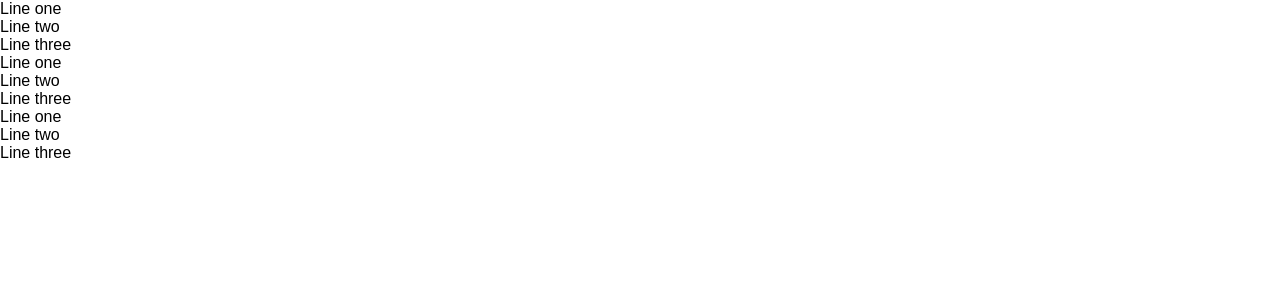
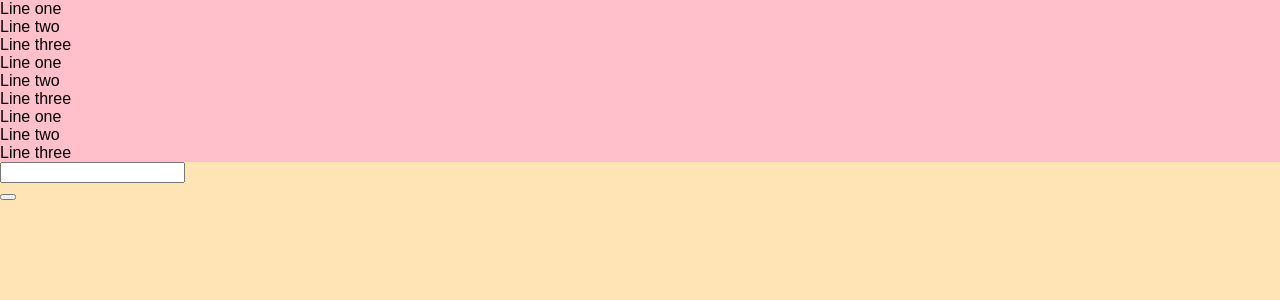
Before and after one commit to benaskins/react-workshop, a React (Create React App) app: page / in a window 1280 px wide. Shown: the top 300 px of the page. Built offline with nearby package versions, Linux system fonts and the light colour scheme.

Commit message:
A little styling

```diff
--- a/package.json
+++ b/package.json
@@ -5,7 +5,8 @@
   "dependencies": {
     "react": "^16.0.0",
     "react-dom": "^16.0.0",
-    "react-scripts": "1.0.14"
+    "react-scripts": "1.0.14",
+    "styled-components": "^2.2.1"
   },
   "scripts": {
     "start": "react-scripts start",
--- a/src/components/ChatApp.js
+++ b/src/components/ChatApp.js
@@ -1,22 +1,9 @@
 import React from 'react'
+import ChatInput from './ChatInput'
+import Message from './Message'
 
-const MessageEntry = 'div'
-const Avatar = 'div'
-const MessageText = 'div'
 const Screen = 'div'
 const ChatWindow = 'div'
-const ChatInput = 'div'
-
-const Message = () => (
-  <MessageEntry>
-    <Avatar/>
-    <MessageText>
-      <div>Line one</div>
-      <div>Line two</div>
-      <div>Line three</div>
-    </MessageText>
-  </MessageEntry>
-)
 
 const ChatApp = () => (
   <Screen>
--- /dev/null
+++ b/src/components/ChatInput.js
@@ -0,0 +1,24 @@
+import React from 'react'
+import styled from 'styled-components'
+
+const BottomSection = styled.div`
+  background: moccasin;
+  height: 100vh;
+`
+
+
+const InputField = 'div'
+const SubmitButton = 'div'
+
+const ChatInput = () => (
+  <BottomSection>
+    <InputField>
+      <input type="text"/>
+    </InputField>
+    <SubmitButton>
+      <button type="submit"/>
+    </SubmitButton>
+  </BottomSection>
+)
+
+export default ChatInput
--- /dev/null
+++ b/src/components/Message.js
@@ -0,0 +1,22 @@
+import React from 'react'
+import styled from 'styled-components'
+
+const MessageEntry = 'div'
+const Avatar = 'div'
+
+const MessageText = styled.div`
+  background: pink;
+`
+
+const Message = () => (
+  <MessageEntry>
+    <Avatar/>
+    <MessageText>
+      <div>Line one</div>
+      <div>Line two</div>
+      <div>Line three</div>
+    </MessageText>
+  </MessageEntry>
+)
+
+export default Message
```
Also changed, not shown: 1 other file (tests, documents, lock files or other folders).
